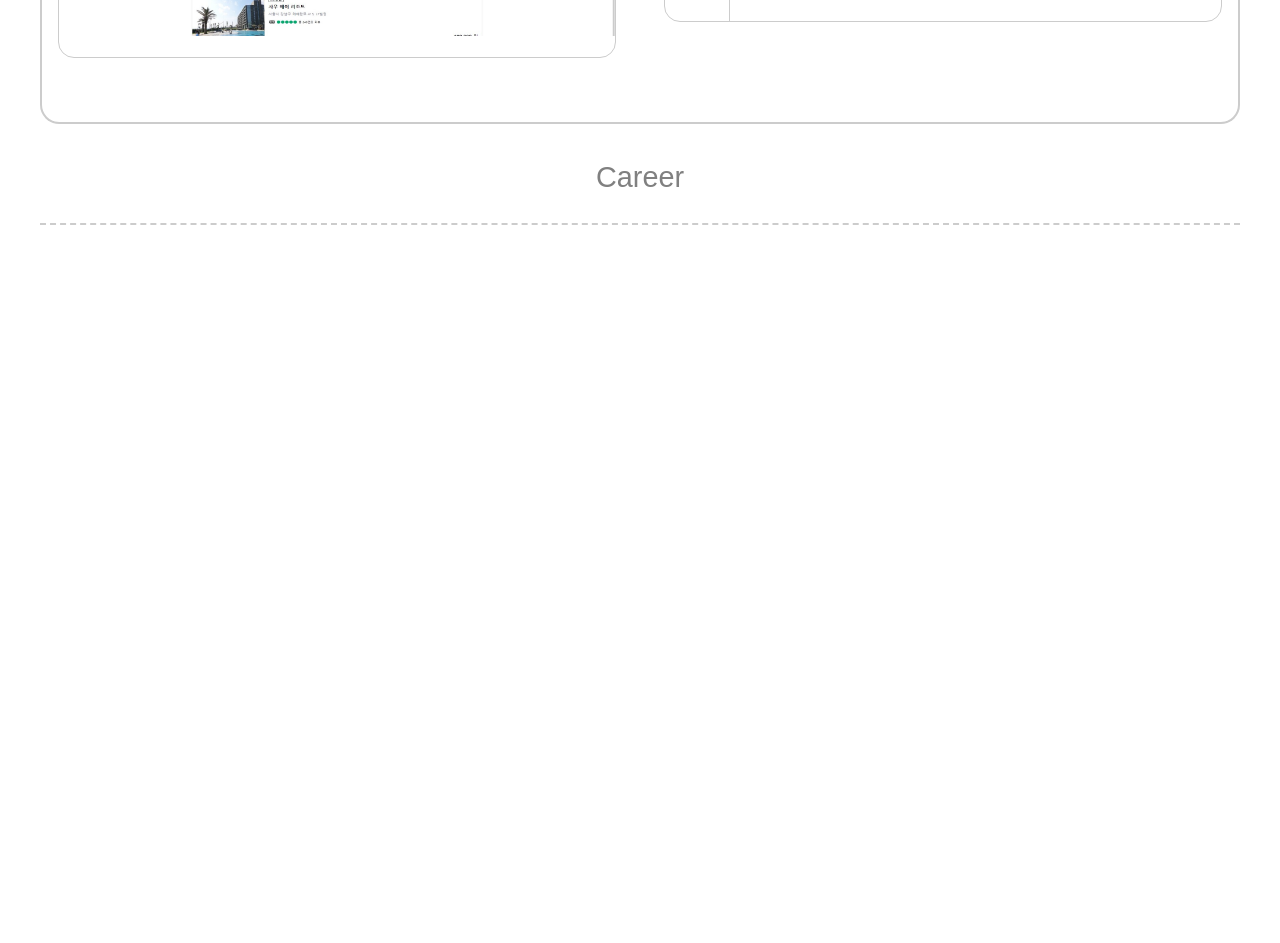
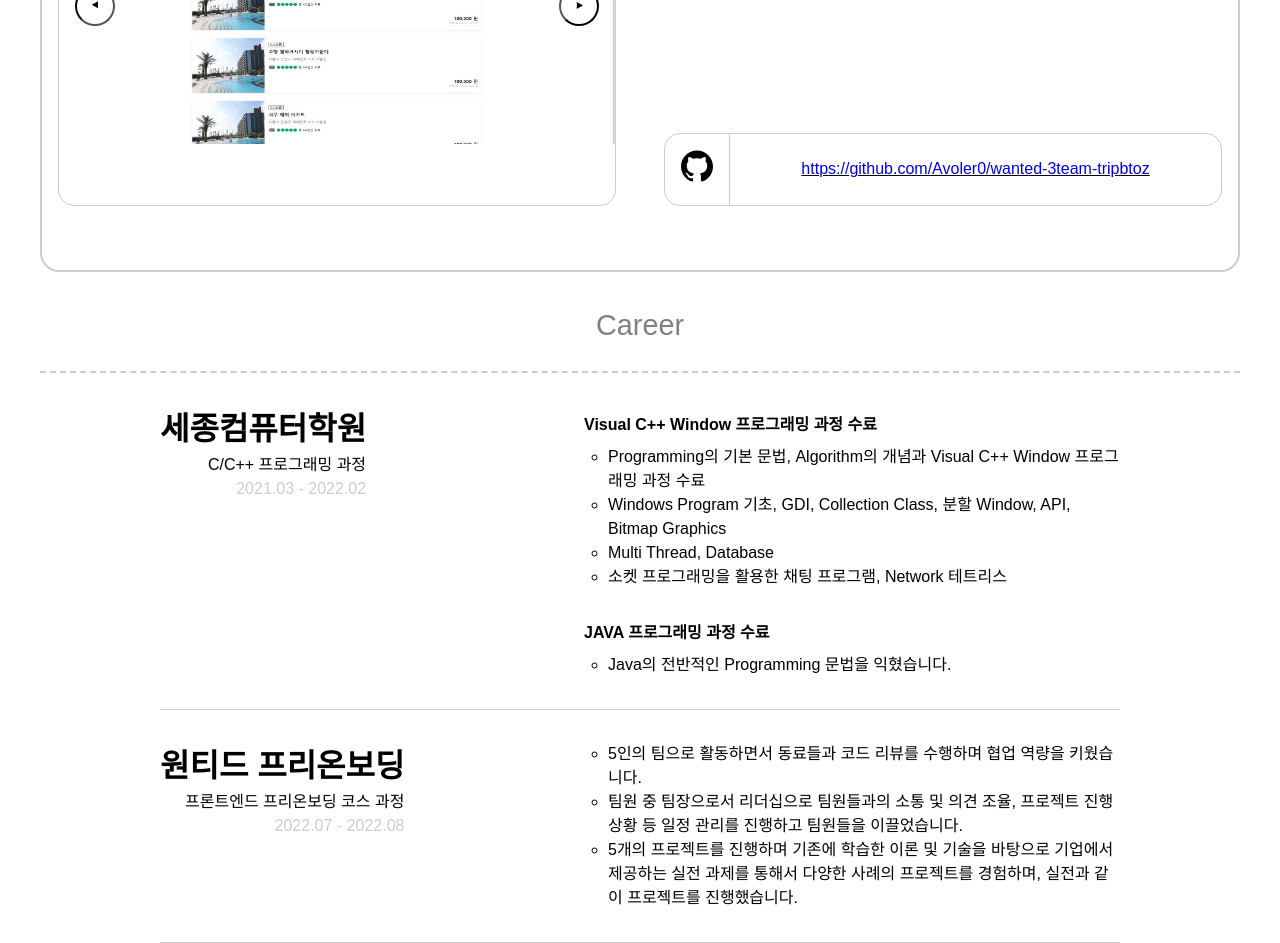
Before and after one commit to Avoler0/resume.io, a React (Vite) app: page / in a window 1280 px wide. Shown: the part 2420-3363 px from the top of the page. Before the commit the page ends 2674 px from the top, so only its background shows below. Built offline with nearby package versions, Linux system fonts and the light colour scheme; a web font is replaced by a local one.

Commit message:
Fix: src 이미지 경로 수정

```diff
--- a/package.json
+++ b/package.json
@@ -1,5 +1,5 @@
 {
-  "homepage": "https://avoler0.github.io/resume.io/",
+  "homepage": "https://avoler0.github.io",
   "name": "resume",
   "private": true,
   "version": "0.0.0",
--- a/src/Component/Career.tsx
+++ b/src/Component/Career.tsx
@@ -5,6 +5,71 @@ export default function Career(){
   return (
     <div>
       <H3>Career</H3>
+      <Content>
+        <Name>
+          <h4>세종컴퓨터학원</h4>
+          <div>C/C++ 프로그래밍 과정</div>
+          <div style={{color:"#cccccc"}}>2021.03 - 2022.02</div>
+        </Name>
+        <Description>
+          <ul>
+            <h4>Visual C++ Window 프로그래밍 과정 수료</h4>
+            <li>Programming의 기본 문법, Algorithm의 개념과 Visual C++ Window 프로그래밍 과정 수료</li>
+            <li>Windows Program 기초, GDI, Collection Class, 분할 Window, API, Bitmap Graphics</li>
+            <li>Multi Thread, Database</li>
+            <li>소켓 프로그래밍을 활용한 채팅 프로그램,  Network 테트리스</li>
+          </ul>
+          <ul>
+            <h4>JAVA 프로그래밍 과정 수료</h4>
+            <li>Java의 전반적인 Programming 문법을 익혔습니다.</li>
+          </ul>
+        </Description>
+      </Content>
+            <Content>
+        <Name>
+          <h4>원티드 프리온보딩</h4>
+          <div>프론트엔드 프리온보딩 코스 과정</div>
+          <div style={{color:"#cccccc"}}>2022.07 - 2022.08</div>
+        </Name>
+        <Description>
+          <ul>
+            <li>5인의 팀으로 활동하면서 동료들과 코드 리뷰를 수행하며 협업 역량을 키웠습니다.</li>
+            <li>팀원 중 팀장으로서 리더십으로  팀원들과의 소통 및 의견 조율, 프로젝트 진행 상황 등 일정 관리를 진행하고 팀원들을 이끌었습니다.</li>
+            <li>5개의 프로젝트를 진행하며 기존에 학습한 이론 및 기술을 바탕으로 기업에서 제공하는 실전 과제를 통해서 다양한 사례의 프로젝트를 경험하며, 실전과 같이 프로젝트를 진행했습니다.</li>
+          </ul>
+        </Description>
+      </Content>
     </div>
   )
 }
+
+const Content = styled.div`
+  width: 80%;
+  display: flex;
+  justify-content: space-between;
+  margin: 2rem auto;
+  border-bottom: 1px solid #cccccc;
+`;
+const Name = styled.div`
+  h4{
+    font-size: 2rem;
+    margin: 0;
+  }
+  div{
+    text-align: right;
+  }
+`;
+const Description = styled.div`
+  width: 60%;
+  ul{
+    margin: 0;
+    margin-bottom: 2rem;
+  }
+  h4{
+    margin: 0.5rem 0;
+  }
+  li{
+    list-style: circle;
+    margin-left: 1.5rem;
+  }
+`;
--- a/src/Component/ProjectCard.tsx
+++ b/src/Component/ProjectCard.tsx
@@ -121,7 +121,7 @@ const ImageDiv = styled.div`
   position: relative;
   flex-grow: 0;
   width: 50%;
-  height: 20rem;
+  height: 25rem;
   text-align: center;
   border: 1px solid #CCCCCC;
   border-radius: 1rem;
@@ -168,6 +168,7 @@ const Description = styled.div`
   flex-grow: 2;
   flex-wrap: wrap;
   width: 50%;
+  height: 25rem;
   font-size: 1.05rem;
   font-weight: normal;
   p{
@@ -179,6 +180,7 @@ const Description = styled.div`
   }
 `;
 const Link = styled.div`
+  position: absolute;
   display: flex;
   align-items: center;
   width: 100%;
--- a/src/Const/Images.ts
+++ b/src/Const/Images.ts
@@ -1,6 +1,6 @@
 import { imgObj } from "./Type"
 
-const Path = "src/images/project"
+const Path = "./src/images/project"
 
 
 
--- a/src/main.tsx
+++ b/src/main.tsx
@@ -1,6 +1,5 @@
 import React from 'react'
 import ReactDOM from 'react-dom/client'
-import { BrowserRouter, Route, Routes } from 'react-router-dom'
 import App from './App'
 
 ReactDOM.createRoot(document.getElementById('root') as HTMLElement).render(
```
